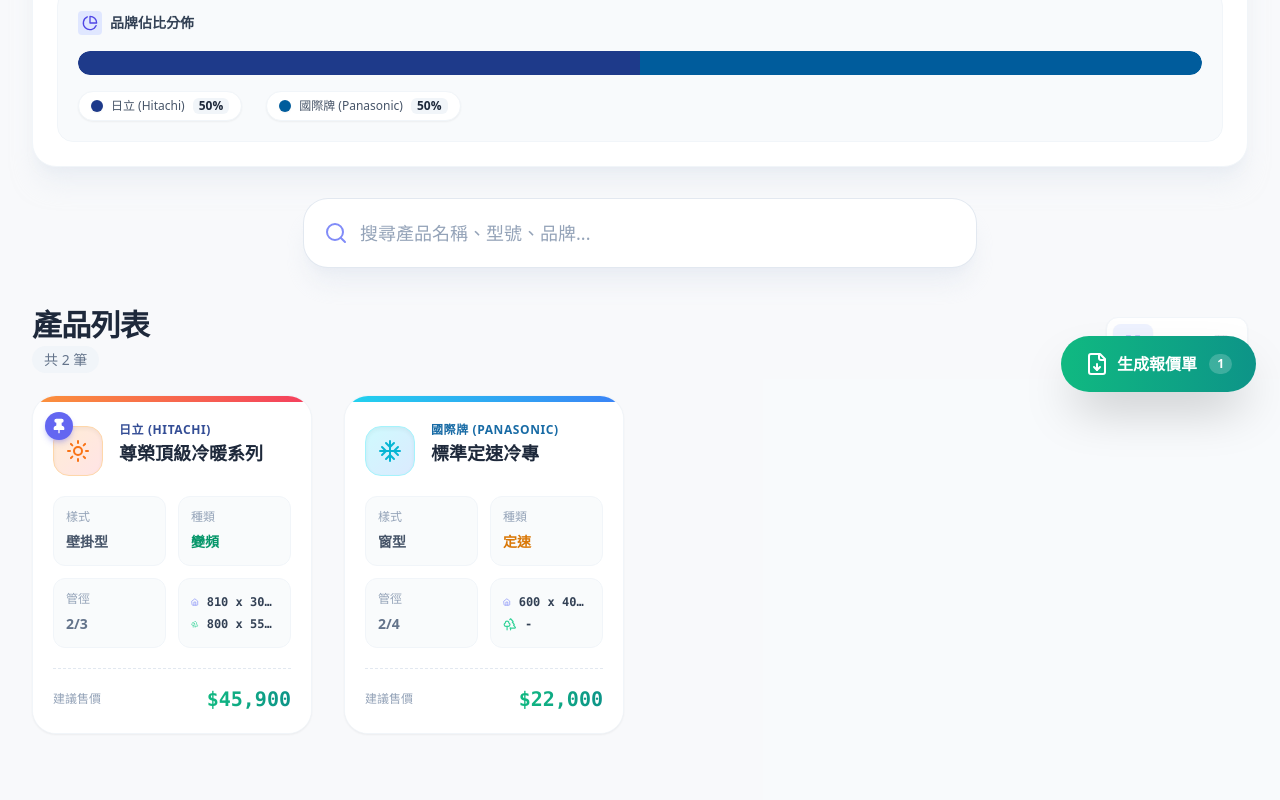
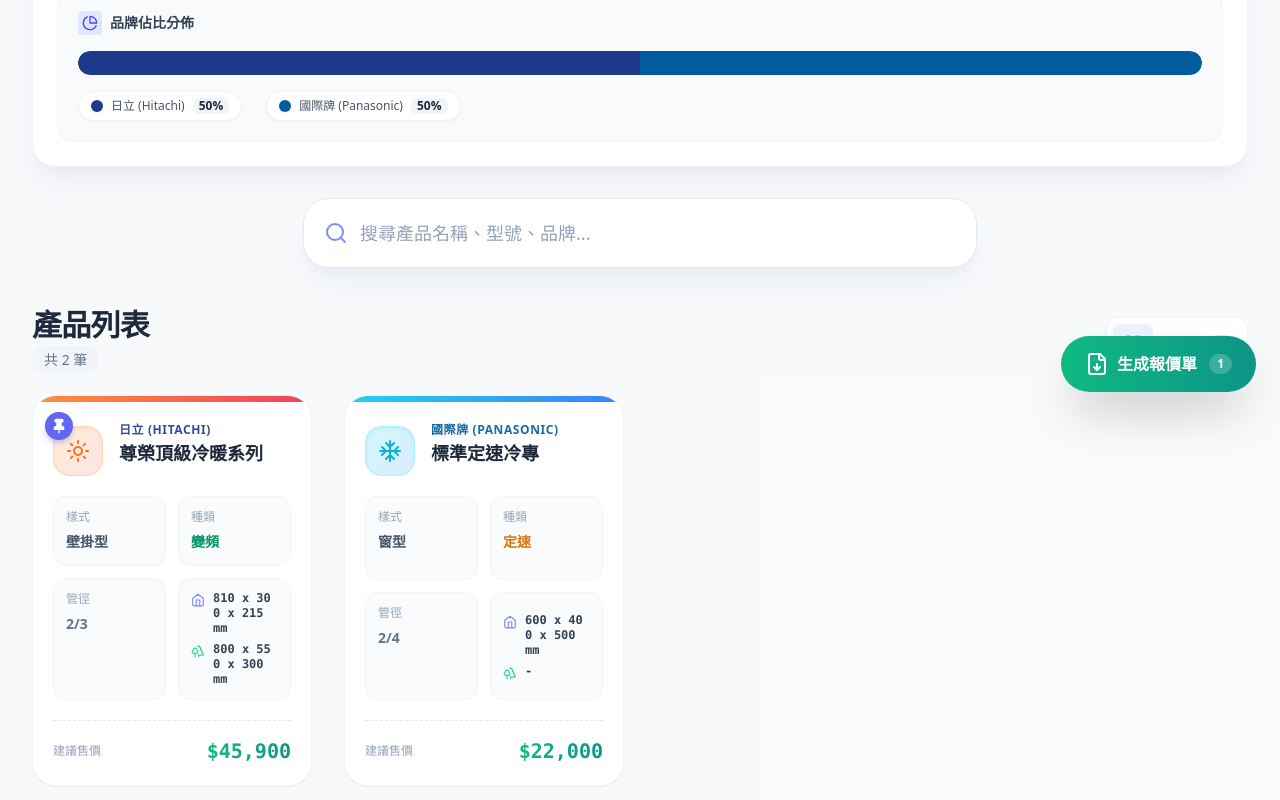
Before and after one commit to tw092669-ctrl/Product-inquiry, a React (Vite) app: page / in a window 1280 px wide. Shown: the part 384-1184 px from the top of the page. Built offline with nearby package versions, Linux system fonts and the light colour scheme.

Commit message:
優化產品卡片尺寸數值顯示：改用break-all讓數值完整顯示

```diff
--- a/App.tsx
+++ b/App.tsx
@@ -1814,14 +1814,14 @@ const ProductCard: React.FC<{
         </div>
 
         {/* Dimensions (List View) */}
-        <div className="hidden lg:flex flex-col text-xs text-slate-500 w-48 shrink-0 border-l border-r border-slate-100 px-4">
-           <div className="flex items-center gap-2 mb-1.5">
-             <Home className="w-3.5 h-3.5 text-indigo-400" />
-             <span className="truncate font-mono" title={product.dimensions.indoor}>{product.dimensions.indoor || '-'}</span>
+        <div className="hidden lg:flex flex-col text-xs text-slate-500 w-56 shrink-0 border-l border-r border-slate-100 px-4">
+           <div className="flex items-start gap-2 mb-1.5">
+             <Home className="w-3.5 h-3.5 text-indigo-400 flex-shrink-0 mt-0.5" />
+             <span className="break-all font-mono leading-tight" title={product.dimensions.indoor}>{product.dimensions.indoor || '-'}</span>
            </div>
-           <div className="flex items-center gap-2">
-             <Trees className="w-3.5 h-3.5 text-emerald-400" />
-             <span className="truncate font-mono" title={product.dimensions.outdoor}>{product.dimensions.outdoor || '-'}</span>
+           <div className="flex items-start gap-2">
+             <Trees className="w-3.5 h-3.5 text-emerald-400 flex-shrink-0 mt-0.5" />
+             <span className="break-all font-mono leading-tight" title={product.dimensions.outdoor}>{product.dimensions.outdoor || '-'}</span>
            </div>
         </div>
 
@@ -1914,13 +1914,13 @@ const ProductCard: React.FC<{
 
           {/* Dimensions Box */}
           <div className="bg-slate-50/80 border border-slate-100 p-3 rounded-xl flex flex-col justify-center hover:bg-slate-50 transition-colors">
-            <div className="flex items-center gap-2 mb-1.5">
-               <Home className="w-3.5 h-3.5 text-indigo-400" />
-               <span className="text-xs font-semibold text-slate-700 truncate font-mono">{product.dimensions.indoor || '-'}</span>
-            </div>
-            <div className="flex items-center gap-2">
-               <Trees className="w-3.5 h-3.5 text-emerald-400" />
-               <span className="text-xs font-semibold text-slate-700 truncate font-mono">{product.dimensions.outdoor || '-'}</span>
+            <div className="flex items-start gap-2 mb-1.5">
+               <Home className="w-3.5 h-3.5 text-indigo-400 flex-shrink-0 mt-0.5" />
+               <span className="text-xs font-semibold text-slate-700 break-all font-mono leading-tight">{product.dimensions.indoor || '-'}</span>
+            </div>
+            <div className="flex items-start gap-2">
+               <Trees className="w-3.5 h-3.5 text-emerald-400 flex-shrink-0 mt-0.5" />
+               <span className="text-xs font-semibold text-slate-700 break-all font-mono leading-tight">{product.dimensions.outdoor || '-'}</span>
             </div>
           </div>
         </div>
```
